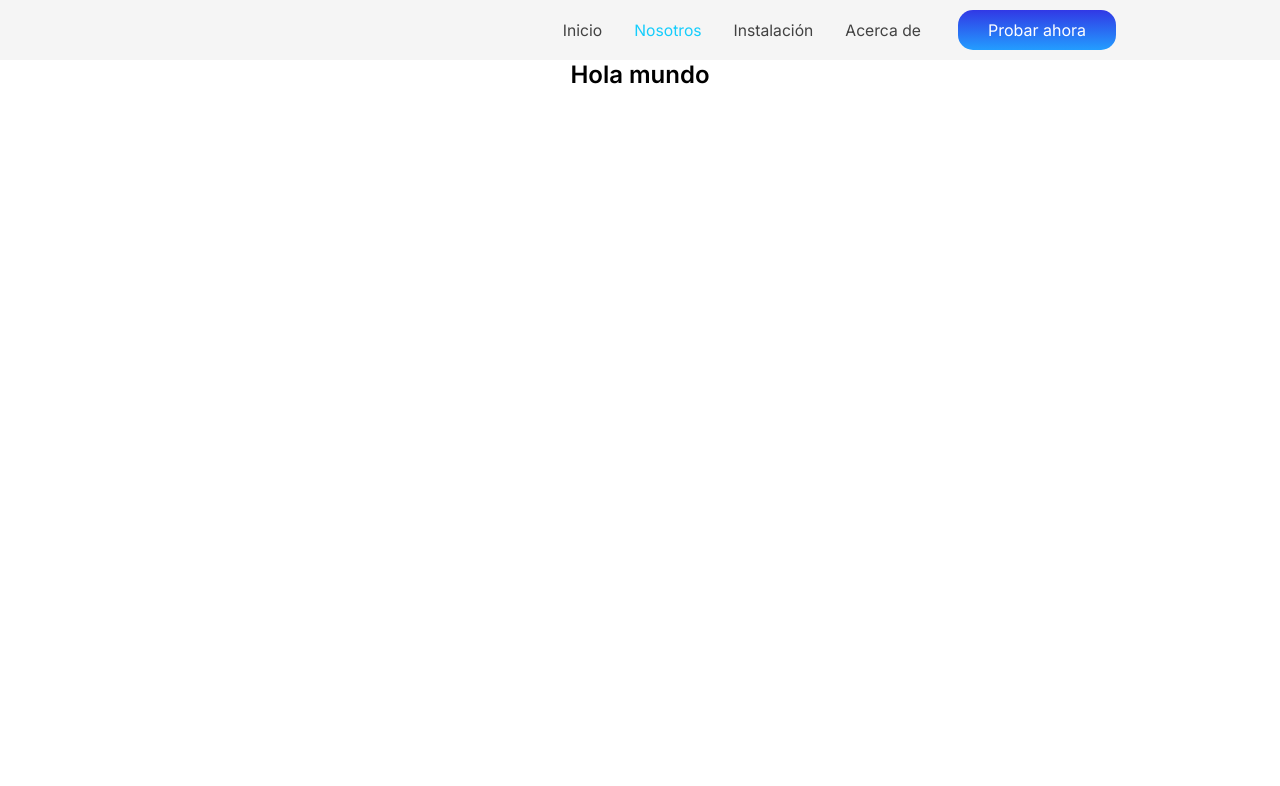
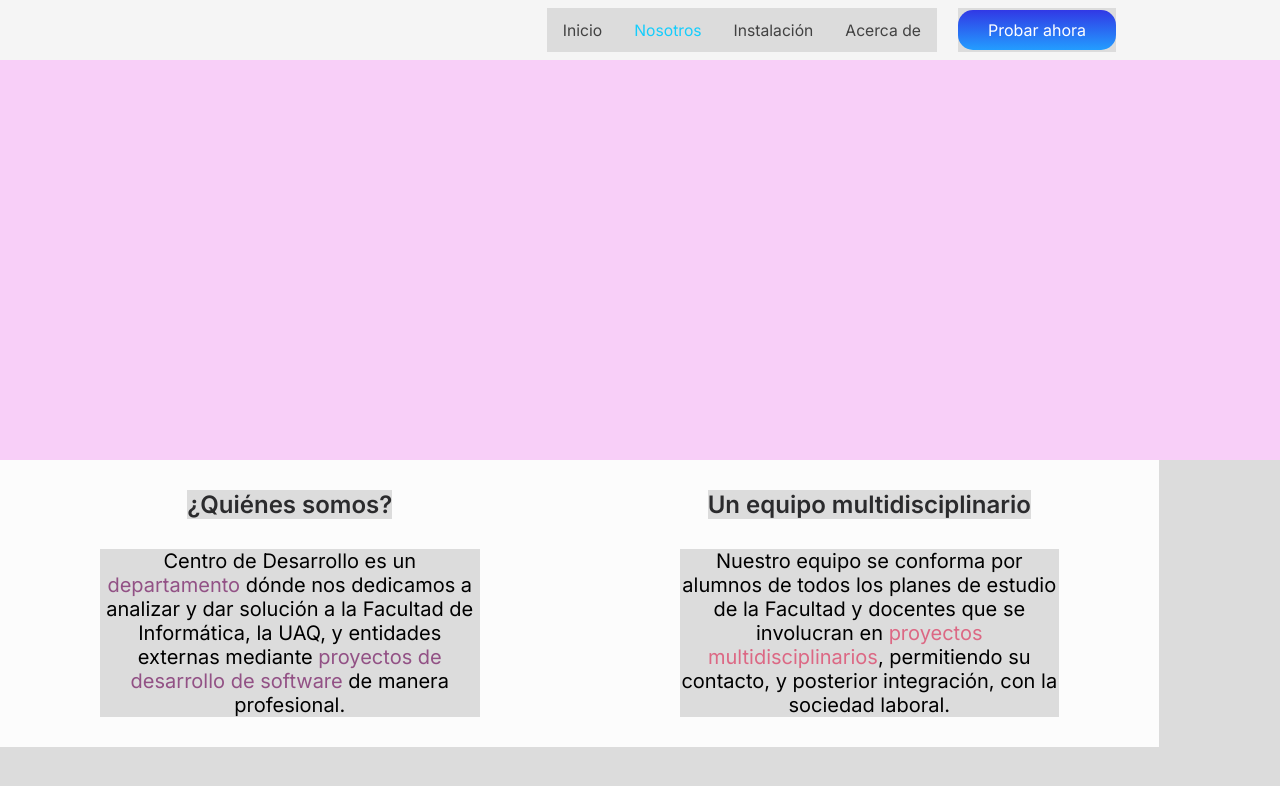
Before and after one commit to Alejandrodiazn/Alexa_landing, a React (Create React App) app: page /Nosotros in a window 1280 px wide. Shown: the top 786 px of the page. Built offline with nearby package versions, Linux system fonts and the light colour scheme.

Commit message:
feat: section about

```diff
--- a/src/App.css
+++ b/src/App.css
@@ -4,4 +4,6 @@
     margin: 0;
     padding: 0;
     font-family: 'Inter', sans-serif;
+    background-color: gainsboro;
+
 };
--- /dev/null
+++ b/src/components/BannerCD.js
@@ -0,0 +1,22 @@
+import React from "react";
+import styled from 'styled-components'
+
+const BannerCD = () =>
+<MasterBox>
+
+</MasterBox>
+export default BannerCD
+
+const MasterBox = styled.div`
+    display: flex;
+    width: 100%;
+    height: 400px;
+    background-color: #FCFC;
+
+    @media (max-width: 768px) {
+
+    }
+    @media (max-width: 400px){
+
+    }
+`
--- /dev/null
+++ b/src/components/BottomCard.js
@@ -0,0 +1,78 @@
+import React from "react";
+import styled from 'styled-components'
+
+const BottomCard = (props) =>
+<MasterBox>
+    <Box1>
+        <Title>{props.titulo}</Title>
+    </Box1>
+    <Box2>
+        <Parrafo>Centro de Desarrollo es un <Enfasis>departamento</Enfasis> dónde nos dedicamos a analizar y dar solución a la Facultad de Informática, la UAQ, y entidades externas mediante <Enfasis>proyectos de desarrollo de software</Enfasis> de manera profesional.</Parrafo>
+    </Box2>
+</MasterBox>
+
+export default BottomCard
+
+const Parrafo = styled.p`
+  font-size: 1.25rem;
+  @media (max-width: 768px) {
+    font-size: 1rem;
+  }
+  @media (max-width: 400px){
+    font-size: 0.9rem;
+  }
+`
+
+const Enfasis = styled.span`
+    color: #925185;
+`
+
+const Title = styled.h2`
+  color: #2B2B2D;
+  font-size: 1.5rem;
+  @media (max-width: 768px) {
+    font-size: 1.2rem;
+  }
+
+  @media (max-width: 400px){
+    font-size: 1rem;
+  }
+`
+
+const MasterBox = styled.div`
+    display: flex;
+    flex-direction: column;
+    align-items: center;
+    padding: 30px 100px;
+    gap: 30px;
+    width: calc(90.55%/2);
+    height: auto;
+    background-color: #FCFCFC;
+
+    @media (max-width: 768px) {
+        width: 90%;
+    }
+    @media (max-width: 400px){
+        padding: 10px 33px;
+    }
+`
+
+const Box1 = styled.div`
+    display: flex;
+    flex-direction: column;
+    align-items: center;
+    text-align: center;
+    padding: 0px;
+    gap: 10px;
+    box-sizing: border-box;
+`
+
+const Box2 = styled.div`
+    display: flex;
+    flex-direction: column;
+    align-items: center;
+    text-align: center;
+    padding: 0px;
+    gap: 10px;
+    box-sizing: border-box;
+`
--- /dev/null
+++ b/src/components/BottomCard2.js
@@ -0,0 +1,78 @@
+import React from "react";
+import styled from 'styled-components'
+
+const BottomCard = (props) =>
+<MasterBox>
+    <Box1>
+        <Title>{props.titulo}</Title>
+    </Box1>
+    <Box2>
+        <Parrafo>Nuestro equipo se conforma por alumnos de todos los planes de estudio de la Facultad y docentes que se involucran en <Enfasis>proyectos multidisciplinarios</Enfasis>, permitiendo su contacto, y posterior integración, con la sociedad laboral.</Parrafo>
+    </Box2>
+</MasterBox>
+
+export default BottomCard
+
+const Parrafo = styled.p`
+  font-size: 1.25rem;
+  @media (max-width: 768px) {
+    font-size: 1rem;
+  }
+  @media (max-width: 400px){
+    font-size: 0.9rem;
+  }
+`
+
+const Enfasis = styled.span`
+    color: #DC6884;
+}
+`
+
+const Title = styled.h2`
+  color: #2B2B2D;
+  font-size: 1.5rem;
+  @media (max-width: 768px) {
+    font-size: 1.2rem;
+  }
+  @media (max-width: 400px){
+    font-size: 1rem;
+  }
+`
+
+const MasterBox = styled.div`
+    display: flex;
+    flex-direction: column;
+    align-items: center;
+    padding: 30px 100px;
+    gap: 30px;
+    width: calc(90.55%/2);
+    height: auto;
+    background-color: #FCFCFC;
+
+    @media (max-width: 768px) {
+        width: 90%;
+    }
+    @media (max-width: 400px){
+        padding: 10px 33px;
+    }
+`
+
+const Box1 = styled.div`
+    display: flex;
+    flex-direction: column;
+    align-items: center;
+    text-align: center;
+    padding: 0px;
+    gap: 10px;
+    box-sizing: border-box;
+`
+
+const Box2 = styled.div`
+    display: flex;
+    flex-direction: column;
+    align-items: center;
+    text-align: center;
+    padding: 0px;
+    gap: 10px;
+    box-sizing: border-box;
+`
--- a/src/pages/nosotros.js
+++ b/src/pages/nosotros.js
@@ -1,15 +1,35 @@
-import React from 'react'
-
-
+import React from "react";
+import styled from 'styled-components'
+import BottomCard from "../components/BottomCard";
+import BottomCard2 from "../components/BottomCard2";
+import BannerCD from "../components/BannerCD";
 function Nosotros() {
   return (
-    <div style={{
-      display: 'flex',
-      justifyContent:'center',
-      alignItems:'center'}}>
-        <h2>Hola mundo</h2>
-    </div>
-  )
+
+    <>
+      <div>
+        <BannerCD></BannerCD>
+      </div>
+      <MasterBox>
+        <BottomCard titulo={"¿Quiénes somos?"}>
+        </BottomCard>
+        <BottomCard2 titulo={"Un equipo multidisciplinario"}></BottomCard2>
+      </MasterBox>
+    </>
+
+  );
 }
 
-export default Nosotros
+export default Nosotros;
+
+const MasterBox = styled.div`
+    display: flex;
+    width: 100%;
+    flex-drection: row;
+
+    @media (max-width: 768px) {
+        width: 100%;
+        flex-direction: column;
+        align-items: center;
+    }
+`
```
Also changed, not shown: src/components/banner-alexa.js (deleted, +0 -9 lines).
